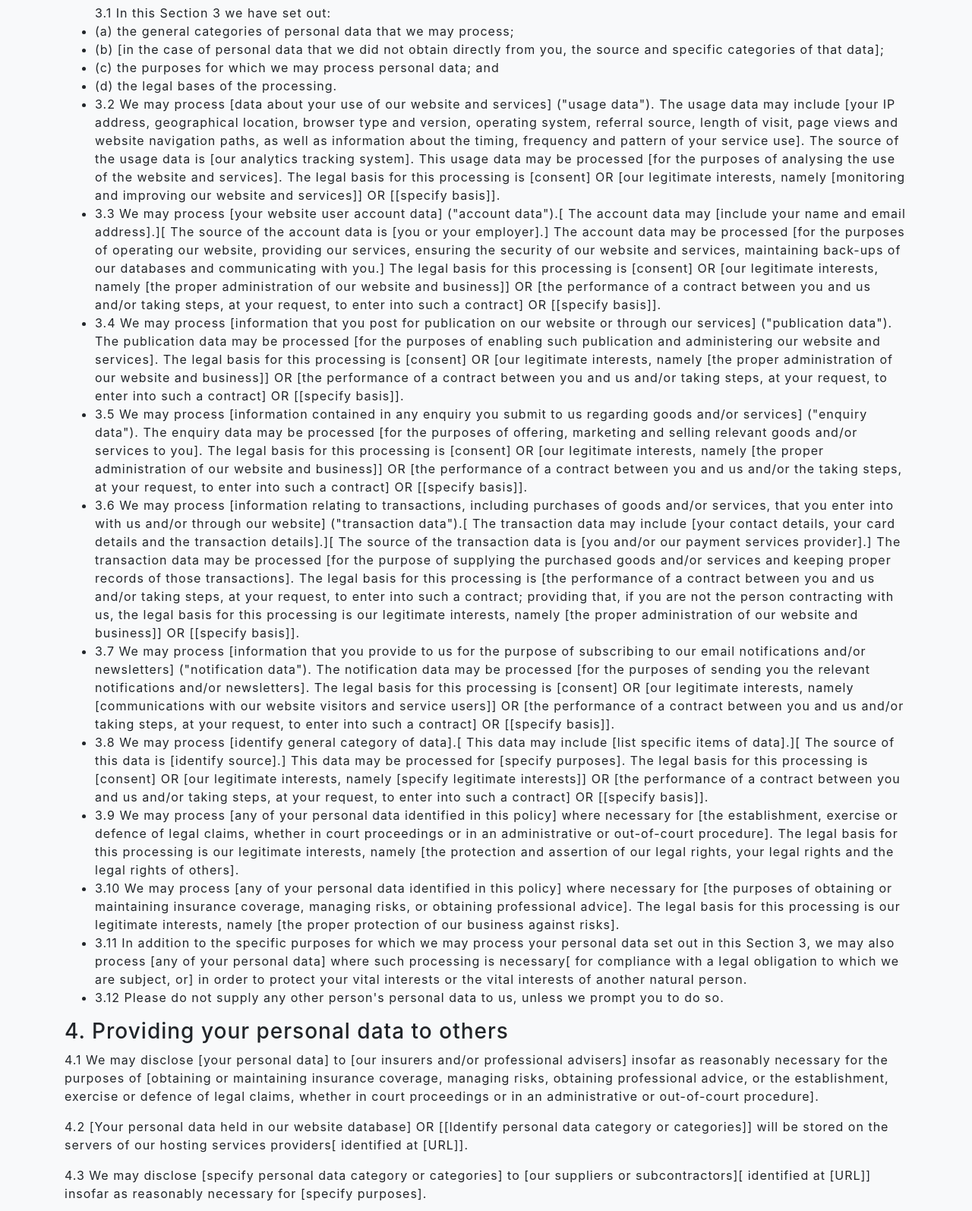
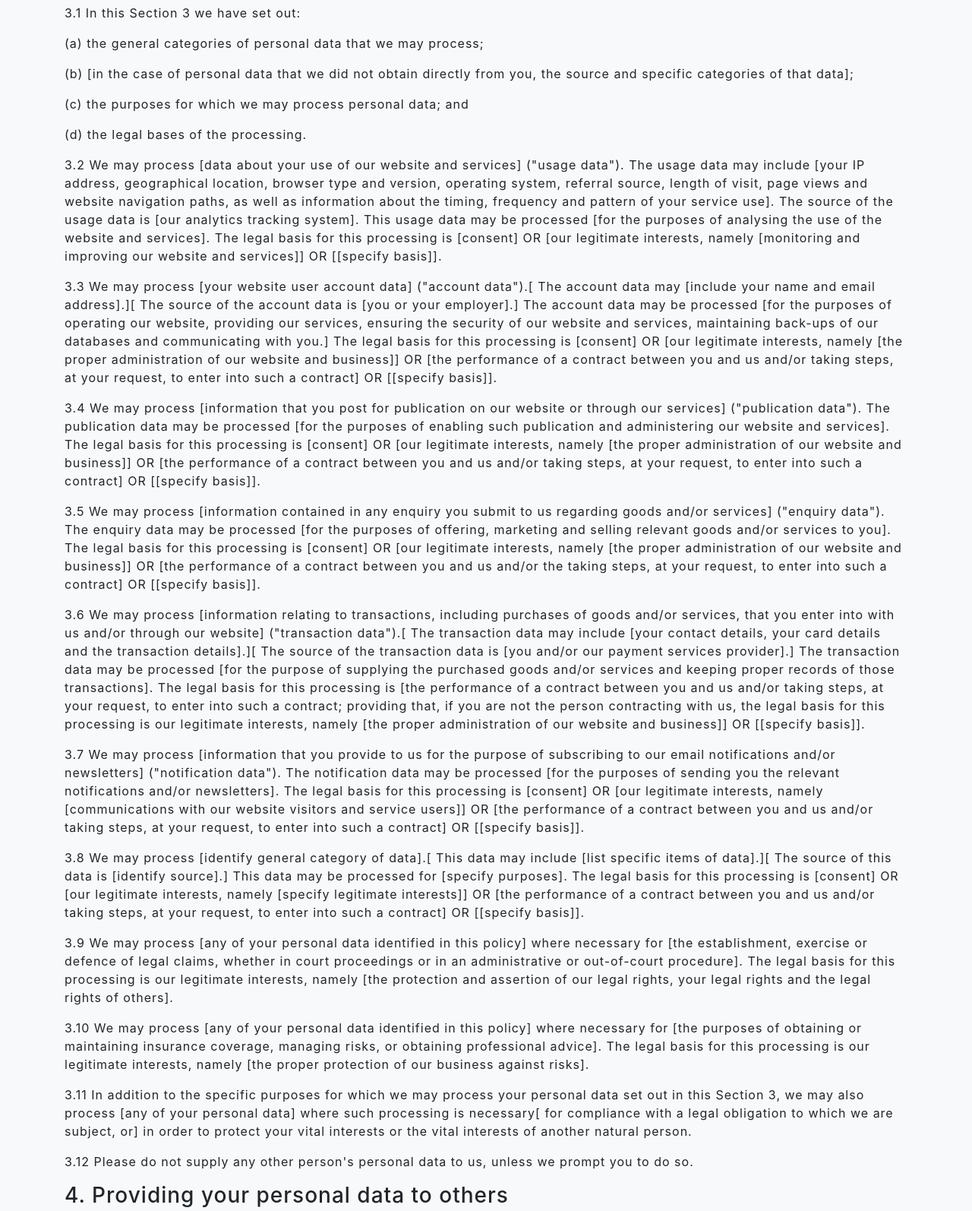
Before and after one commit to jackosullivanpt/jospt, a website with bundled scripts: page privacy.html in a window 1280 px wide. Shown: the part 1942-3536 px from the top of the page at 76% size. Built offline with nearby package versions, Linux system fonts and the light colour scheme.

Commit message:
Update privacy.html

```diff
--- a/privacy.html
+++ b/privacy.html
@@ -110,24 +110,24 @@
 <p> 2.1	This document was created using a template from SEQ Legal (https://seqlegal.com/free-legal-documents/privacy-policy). </p>
 You must retain the above credit. Use of this document without the credit is an infringement of copyright. However, you can purchase from us an equivalent document that does not include the credit.
         <h3>3.	How we use your personal data</h3>
-<ul> 3.1	In this Section 3 we have set out:
-<li> (a)	the general categories of personal data that we may process; </li>
-<li> (b)	[in the case of personal data that we did not obtain directly from you, the source and specific categories of that data]; </li>
-<li> (c)	the purposes for which we may process personal data; and </li>
-<li> (d)	the legal bases of the processing. </li>
-<li> 3.2	We may process [data about your use of our website and services] ("usage data"). The usage data may include [your IP address, geographical location, browser type and version, operating system, referral source, length of visit, page views and website navigation paths, as well as information about the timing, frequency and pattern of your service use]. The source of the usage data is [our analytics tracking system]. This usage data may be processed [for the purposes of analysing the use of the website and services]. The legal basis for this processing is [consent] OR [our legitimate interests, namely [monitoring and improving our website and services]] OR [[specify basis]]. </li>
-<li> 3.3	We may process [your website user account data] ("account data").[ The account data may [include your name and email address].][ The source of the account data is [you or your employer].] The account data may be processed [for the purposes of operating our website, providing our services, ensuring the security of our website and services, maintaining back-ups of our databases and communicating with you.] The legal basis for this processing is [consent] OR [our legitimate interests, namely [the proper administration of our website and business]] OR [the performance of a contract between you and us and/or taking steps, at your request, to enter into such a contract] OR [[specify basis]]. </li>
-<li> 3.4	We may process [information that you post for publication on our website or through our services] ("publication data"). The publication data may be processed [for the purposes of enabling such publication and administering our website and services]. The legal basis for this processing is [consent] OR [our legitimate interests, namely [the proper administration of our website and business]] OR [the performance of a contract between you and us and/or taking steps, at your request, to enter into such a contract] OR [[specify basis]]. </li>
-<li> 3.5	We may process [information contained in any enquiry you submit to us regarding goods and/or services] ("enquiry data"). The enquiry data may be processed [for the purposes of offering, marketing and selling relevant goods and/or services to you]. The legal basis for this processing is [consent] OR [our legitimate interests, namely [the proper administration of our website and business]] OR [the performance of a contract between you and us and/or the taking steps, at your request, to enter into such a contract] OR [[specify basis]]. </li>
-<li> 3.6	We may process [information relating to transactions, including purchases of goods and/or services, that you enter into with us and/or through our website] ("transaction data").[ The transaction data may include [your contact details, your card details and the transaction details].][ The source of the transaction data is [you and/or our payment services provider].] The transaction data may be processed [for the purpose of supplying the purchased goods and/or services and keeping proper records of those transactions]. The legal basis for this processing is
-        [the performance of a contract between you and us and/or taking steps, at your request, to enter into such a contract; providing that, if you are not the person contracting with us, the legal basis for this processing is our legitimate interests, namely [the proper administration of our website and business]] OR [[specify basis]]. </li>
-<li> 3.7	We may process [information that you provide to us for the purpose of subscribing to our email notifications and/or newsletters] ("notification data"). The notification data may be processed [for the purposes of sending you the relevant notifications and/or newsletters]. The legal basis for this processing is [consent] OR [our legitimate interests, namely [communications with our website visitors and service users]] OR [the performance of a contract between you and us and/or taking steps, at your request, to enter into such a contract] OR [[specify basis]]. </li>
-<li> 3.8	We may process [identify general category of data].[ This data may include [list specific items of data].][ The source of this data is [identify source].] This data may be processed for [specify purposes]. The legal basis for this processing is [consent] OR [our legitimate interests, namely [specify legitimate interests]] OR [the performance of a contract between you and us and/or taking steps, at your request, to enter into such a contract] OR [[specify basis]]. </li>
-<li> 3.9	We may process [any of your personal data identified in this policy] where necessary for [the establishment, exercise or defence of legal claims, whether in court proceedings or in an administrative or out-of-court procedure]. The legal basis for this processing is our legitimate interests, namely [the protection and assertion of our legal rights, your legal rights and the legal rights of others]. </li>
-<li> 3.10	We may process [any of your personal data identified in this policy] where necessary for [the purposes of obtaining or maintaining insurance coverage, managing risks, or obtaining professional advice]. The legal basis for this processing is our legitimate interests, namely [the proper protection of our business against risks]. </li>
-<li> 3.11	In addition to the specific purposes for which we may process your personal data set out in this Section 3, we may also process [any of your personal data] where such processing is necessary[ for compliance with a legal obligation to which we are subject, or] in order to protect your vital interests or the vital interests of another natural person. </li>
-<li> 3.12	Please do not supply any other person's personal data to us, unless we prompt you to do so. </li>
-    </ul>
+      <p> 3.1	In this Section 3 we have set out: </p>
+<p> (a)	the general categories of personal data that we may process; </p>
+<p> (b)	[in the case of personal data that we did not obtain directly from you, the source and specific categories of that data]; </p>
+<p> (c)	the purposes for which we may process personal data; and </p>
+<p> (d)	the legal bases of the processing. </p>
+<p> 3.2	We may process [data about your use of our website and services] ("usage data"). The usage data may include [your IP address, geographical location, browser type and version, operating system, referral source, length of visit, page views and website navigation paths, as well as information about the timing, frequency and pattern of your service use]. The source of the usage data is [our analytics tracking system]. This usage data may be processed [for the purposes of analysing the use of the website and services]. The legal basis for this processing is [consent] OR [our legitimate interests, namely [monitoring and improving our website and services]] OR [[specify basis]]. </p>
+<p> 3.3	We may process [your website user account data] ("account data").[ The account data may [include your name and email address].][ The source of the account data is [you or your employer].] The account data may be processed [for the purposes of operating our website, providing our services, ensuring the security of our website and services, maintaining back-ups of our databases and communicating with you.] The legal basis for this processing is [consent] OR [our legitimate interests, namely [the proper administration of our website and business]] OR [the performance of a contract between you and us and/or taking steps, at your request, to enter into such a contract] OR [[specify basis]]. </p>
+<p> 3.4	We may process [information that you post for publication on our website or through our services] ("publication data"). The publication data may be processed [for the purposes of enabling such publication and administering our website and services]. The legal basis for this processing is [consent] OR [our legitimate interests, namely [the proper administration of our website and business]] OR [the performance of a contract between you and us and/or taking steps, at your request, to enter into such a contract] OR [[specify basis]]. </p>
+<p> 3.5	We may process [information contained in any enquiry you submit to us regarding goods and/or services] ("enquiry data"). The enquiry data may be processed [for the purposes of offering, marketing and selling relevant goods and/or services to you]. The legal basis for this processing is [consent] OR [our legitimate interests, namely [the proper administration of our website and business]] OR [the performance of a contract between you and us and/or the taking steps, at your request, to enter into such a contract] OR [[specify basis]]. </p>
+<p> 3.6	We may process [information relating to transactions, including purchases of goods and/or services, that you enter into with us and/or through our website] ("transaction data").[ The transaction data may include [your contact details, your card details and the transaction details].][ The source of the transaction data is [you and/or our payment services provider].] The transaction data may be processed [for the purpose of supplying the purchased goods and/or services and keeping proper records of those transactions]. The legal basis for this processing is
+        [the performance of a contract between you and us and/or taking steps, at your request, to enter into such a contract; providing that, if you are not the person contracting with us, the legal basis for this processing is our legitimate interests, namely [the proper administration of our website and business]] OR [[specify basis]]. </p>
+<p> 3.7	We may process [information that you provide to us for the purpose of subscribing to our email notifications and/or newsletters] ("notification data"). The notification data may be processed [for the purposes of sending you the relevant notifications and/or newsletters]. The legal basis for this processing is [consent] OR [our legitimate interests, namely [communications with our website visitors and service users]] OR [the performance of a contract between you and us and/or taking steps, at your request, to enter into such a contract] OR [[specify basis]]. </p>
+<p> 3.8	We may process [identify general category of data].[ This data may include [list specific items of data].][ The source of this data is [identify source].] This data may be processed for [specify purposes]. The legal basis for this processing is [consent] OR [our legitimate interests, namely [specify legitimate interests]] OR [the performance of a contract between you and us and/or taking steps, at your request, to enter into such a contract] OR [[specify basis]]. </p>
+<p> 3.9	We may process [any of your personal data identified in this policy] where necessary for [the establishment, exercise or defence of legal claims, whether in court proceedings or in an administrative or out-of-court procedure]. The legal basis for this processing is our legitimate interests, namely [the protection and assertion of our legal rights, your legal rights and the legal rights of others]. </p>
+<p> 3.10	We may process [any of your personal data identified in this policy] where necessary for [the purposes of obtaining or maintaining insurance coverage, managing risks, or obtaining professional advice]. The legal basis for this processing is our legitimate interests, namely [the proper protection of our business against risks]. </p>
+<p> 3.11	In addition to the specific purposes for which we may process your personal data set out in this Section 3, we may also process [any of your personal data] where such processing is necessary[ for compliance with a legal obligation to which we are subject, or] in order to protect your vital interests or the vital interests of another natural person. </p>
+<p> 3.12	Please do not supply any other person's personal data to us, unless we prompt you to do so. </p>
+
         <h3>4.	Providing your personal data to others</h3>
 <p> 4.1	We may disclose [your personal data] to [our insurers and/or professional advisers] insofar as reasonably necessary for the purposes of [obtaining or maintaining insurance coverage, managing risks, obtaining professional advice, or the establishment, exercise or defence of legal claims, whether in court proceedings or in an administrative or out-of-court procedure]. </p>
 <p> 4.2	[Your personal data held in our website database] OR [[Identify personal data category or categories]] will be stored on the servers of our hosting services providers[ identified at [URL]]. </p>
```
